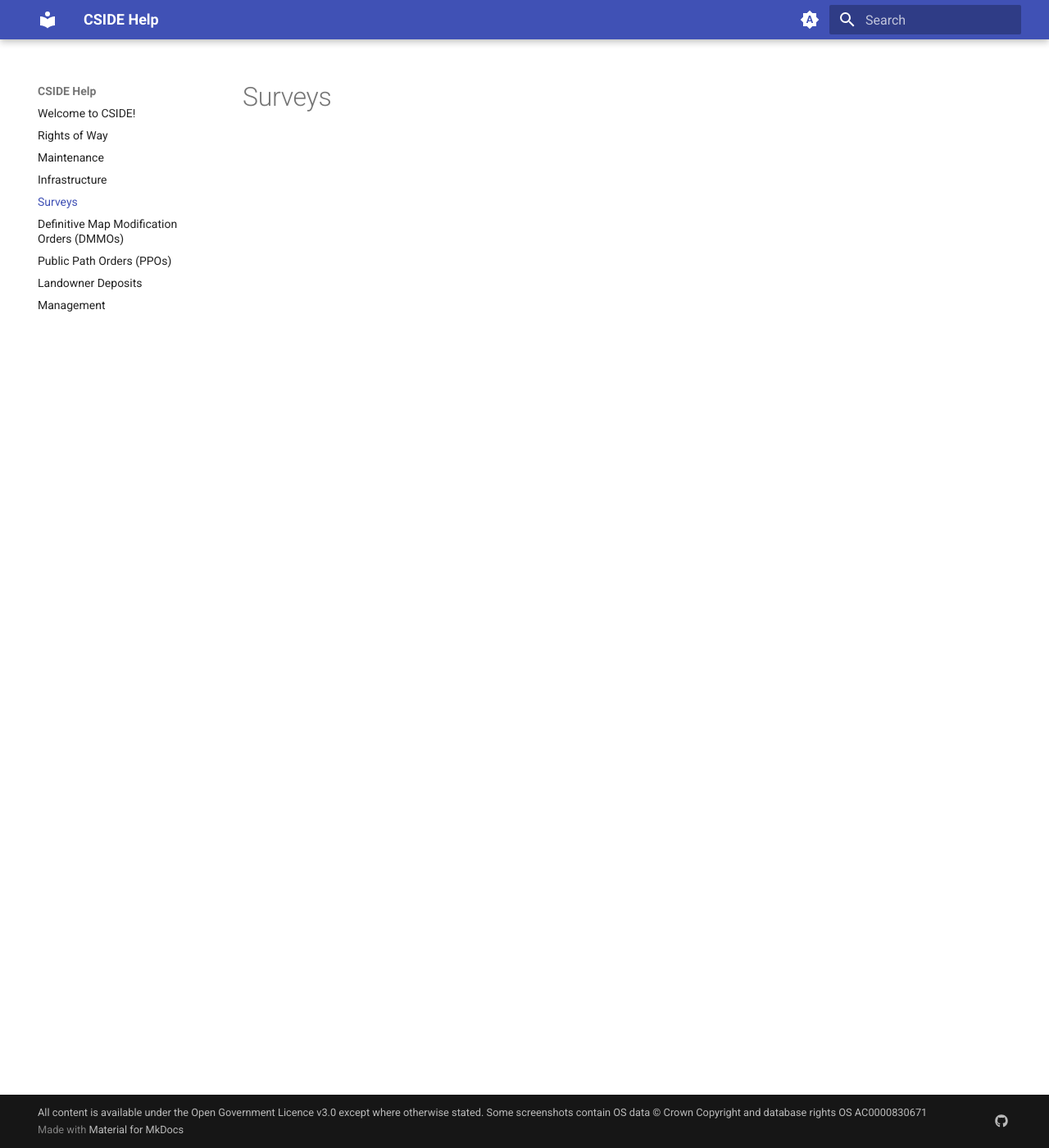
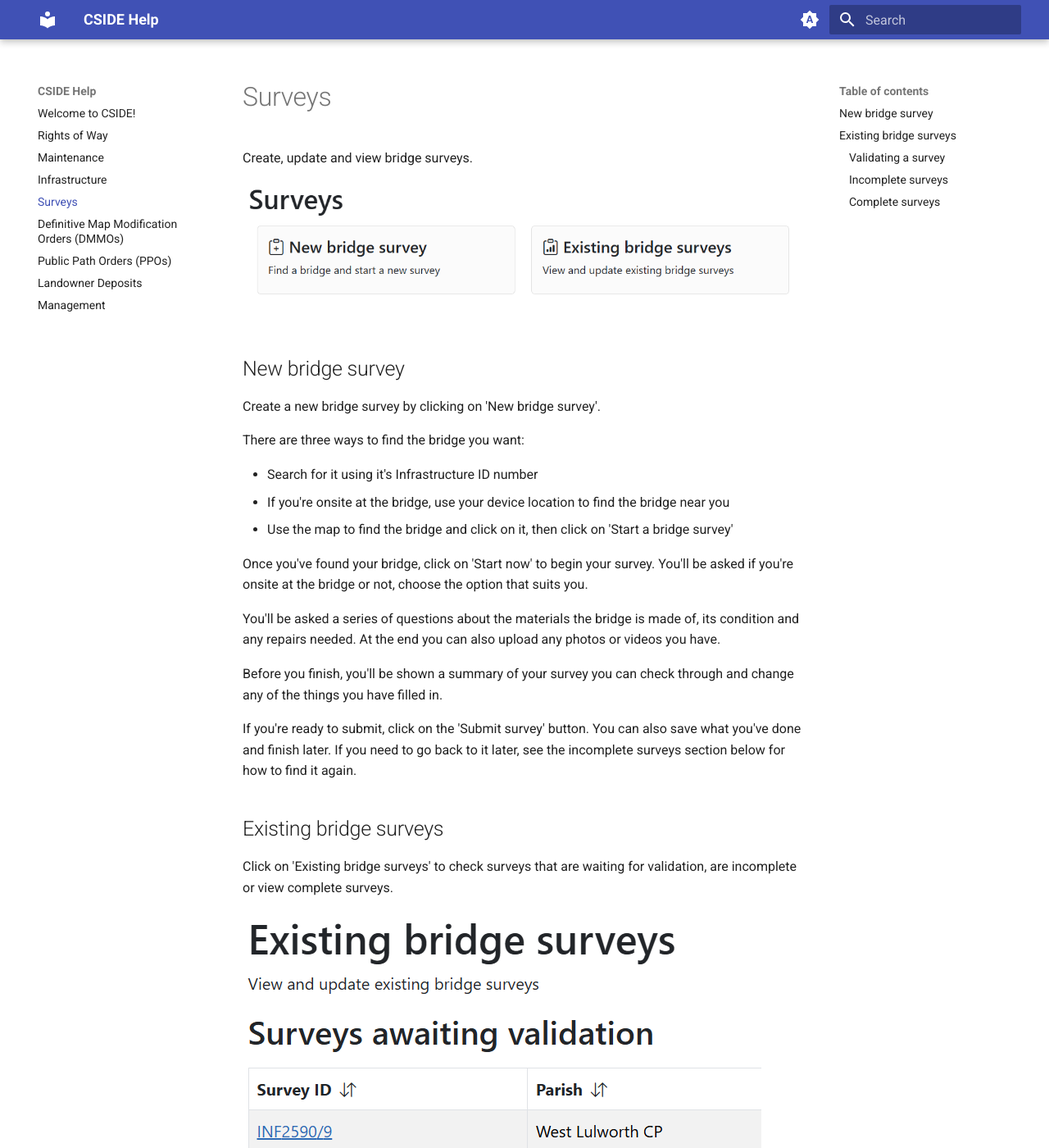
Before and after one commit to Dorset-Council-UK/cside-docs, an MkDocs documentation site: the page built from docs/surveys.md, in a window 1280 px wide and 1400 px high. Shown: the whole window at 82% size. Built offline with MkDocs 1.6.1 and Material for MkDocs 9.7.7, drawn with Linux system fonts in a browser that asks for light colours; some of the changed text lies outside the part shown.

Commit message:
Added surveys page

```diff
--- a/docs/surveys.md
+++ b/docs/surveys.md
@@ -1 +1,53 @@
 # Surveys
+
+Create, update and view bridge surveys.
+
+![Surveys home page](images/surveys-index-page.png)
+
+## New bridge survey
+
+Create a new bridge survey by clicking on 'New bridge survey'.
+
+There are three ways to find the bridge you want:
+
+- Search for it using it's Infrastructure ID number
+- If you're onsite at the bridge, use your device location to find the bridge near you
+- Use the map to find the bridge and click on it, then click on 'Start a bridge survey'
+
+Once you've found your bridge, click on 'Start now' to begin your survey. You'll be asked if you're onsite at the bridge or not, choose the option that suits you.
+
+You'll be asked a series of questions about the materials the bridge is made of, its condition and any repairs needed. At the end you can also upload any photos or videos you have.
+
+Before you finish, you'll be shown a summary of your survey you can check through and change any of the things you have filled in.
+
+If you're ready to submit, click on the 'Submit survey' button. You can also save what you've done and finish later. If you need to go back to it later, see the incomplete surveys section below for how to find it again.
+
+## Existing bridge surveys
+
+Click on 'Existing bridge surveys' to check surveys that are waiting for validation, are incomplete or view complete surveys.
+
+![Check existing bridge surveys](images/surveys-existing.png)
+
+### Validating a survey
+
+Any surveys awaiting validation will appear under surveys awaiting validation. Click on one to go to it. You'll be taken to a page that summarises the survey, click on the 'Check this survey' button to see the full details.
+
+At the bottom of the page, you'll have some options to fill in:
+
+- Tick the box if you want to update the bridge details with the survey information
+- Validation notes - type any notes you have, including any reasons why you are rejecting a survey
+- Approve survey - choose whether to approve the survey or not
+
+Click on 'Approve survey' if you're approving or 'Reject survey' if you're rejecting.
+
+![Approve a bridge survey](images/survey-approve.png)
+
+### Incomplete surveys
+
+Any incomplete surveys will be listed under incomplete surveys - this includes any surveys you have started but not yet submitted. Click on a survey to go to the details where you can change anything you need.
+
+If you're ready to submit, click on the 'Submit survey' button. You can also save what you've done and finish later.
+
+### Complete surveys
+
+View details of any completed surveys by clicking on the one you want. You can also see the status of a survey and see if it was verified or rejected
```
Also changed, not shown: docs/images/survey-approve.png (added), docs/images/surveys-existing.png (added), docs/images/surveys-index-page.png (added).
